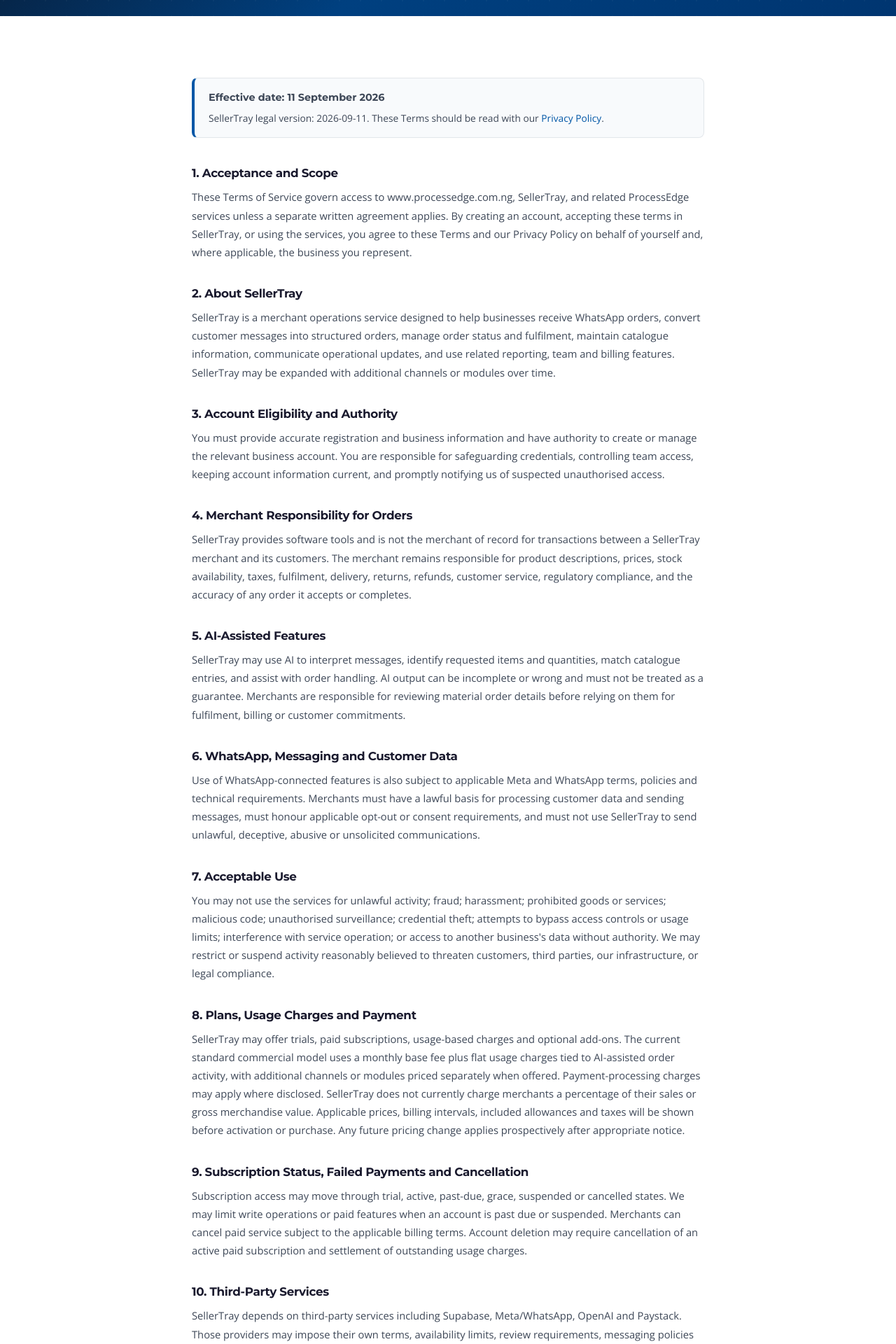
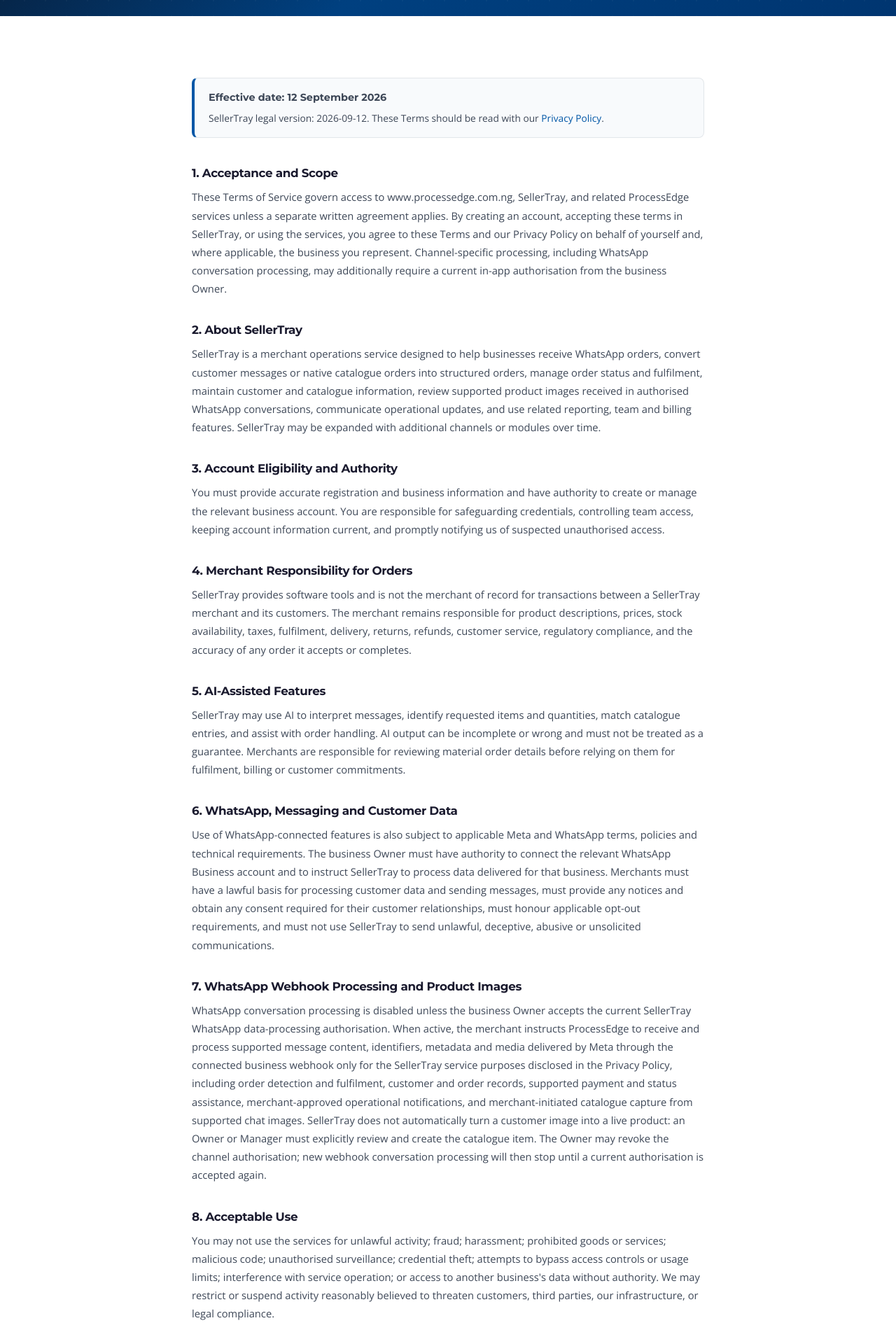
Before and after one commit to olayemigod/processedge-website, a React (Vite) app: page /terms in a window 1280 px wide. Shown: the part 380-2300 px from the top of the page at 70% size. Built offline with nearby package versions, Linux system fonts and the light colour scheme; no server answers; the HTML template or start-up script is replaced by a standard one.

Commit message:
legal: version SellerTray WhatsApp processing terms

```diff
--- a/src/pages/Terms.tsx
+++ b/src/pages/Terms.tsx
@@ -3,18 +3,18 @@
 import CTASection from '../components/CTASection'
 import { BRAND_NAME, BRAND_DOMAIN, BRAND_EMAIL } from '../config'
 
-const EFFECTIVE_DATE = '11 September 2026'
+const EFFECTIVE_DATE = '12 September 2026'
 
 export default function Terms() {
   const { pathname } = useLocation()
   const sections = [
     {
       title: '1. Acceptance and Scope',
-      body: `These Terms of Service govern access to ${BRAND_DOMAIN}, SellerTray, and related ProcessEdge services unless a separate written agreement applies. By creating an account, accepting these terms in SellerTray, or using the services, you agree to these Terms and our Privacy Policy on behalf of yourself and, where applicable, the business you represent.`,
+      body: `These Terms of Service govern access to ${BRAND_DOMAIN}, SellerTray, and related ProcessEdge services unless a separate written agreement applies. By creating an account, accepting these terms in SellerTray, or using the services, you agree to these Terms and our Privacy Policy on behalf of yourself and, where applicable, the business you represent. Channel-specific processing, including WhatsApp conversation processing, may additionally require a current in-app authorisation from the business Owner.`,
     },
     {
       title: '2. About SellerTray',
-      body: 'SellerTray is a merchant operations service designed to help businesses receive WhatsApp orders, convert customer messages into structured orders, manage order status and fulfilment, maintain catalogue information, communicate operational updates, and use related reporting, team and billing features. SellerTray may be expanded with additional channels or modules over time.',
+      body: 'SellerTray is a merchant operations service designed to help businesses receive WhatsApp orders, convert customer messages or native catalogue orders into structured orders, manage order status and fulfilment, maintain customer and catalogue information, review supported product images received in authorised WhatsApp conversations, communicate operational updates, and use related reporting, team and billing features. SellerTray may be expanded with additional channels or modules over time.',
     },
     {
       title: '3. Account Eligibility and Authority',
@@ -30,54 +30,58 @@
     },
     {
       title: '6. WhatsApp, Messaging and Customer Data',
-      body: 'Use of WhatsApp-connected features is also subject to applicable Meta and WhatsApp terms, policies and technical requirements. Merchants must have a lawful basis for processing customer data and sending messages, must honour applicable opt-out or consent requirements, and must not use SellerTray to send unlawful, deceptive, abusive or unsolicited communications.',
+      body: 'Use of WhatsApp-connected features is also subject to applicable Meta and WhatsApp terms, policies and technical requirements. The business Owner must have authority to connect the relevant WhatsApp Business account and to instruct SellerTray to process data delivered for that business. Merchants must have a lawful basis for processing customer data and sending messages, must provide any notices and obtain any consent required for their customer relationships, must honour applicable opt-out requirements, and must not use SellerTray to send unlawful, deceptive, abusive or unsolicited communications.',
     },
     {
-      title: '7. Acceptable Use',
+      title: '7. WhatsApp Webhook Processing and Product Images',
+      body: 'WhatsApp conversation processing is disabled unless the business Owner accepts the current SellerTray WhatsApp data-processing authorisation. When active, the merchant instructs ProcessEdge to receive and process supported message content, identifiers, metadata and media delivered by Meta through the connected business webhook only for the SellerTray service purposes disclosed in the Privacy Policy, including order detection and fulfilment, customer and order records, supported payment and status assistance, merchant-approved operational notifications, and merchant-initiated catalogue capture from supported chat images. SellerTray does not automatically turn a customer image into a live product: an Owner or Manager must explicitly review and create the catalogue item. The Owner may revoke the channel authorisation; new webhook conversation processing will then stop until a current authorisation is accepted again.',
+    },
+    {
+      title: '8. Acceptable Use',
       body: 'You may not use the services for unlawful activity; fraud; harassment; prohibited goods or services; malicious code; unauthorised surveillance; credential theft; attempts to bypass access controls or usage limits; interference with service operation; or access to another business\'s data without authority. We may restrict or suspend activity reasonably believed to threaten customers, third parties, our infrastructure, or legal compliance.',
     },
     {
-      title: '8. Plans, Usage Charges and Payment',
+      title: '9. Plans, Usage Charges and Payment',
       body: 'SellerTray may offer trials, paid subscriptions, usage-based charges and optional add-ons. The current standard commercial model uses a monthly base fee plus flat usage charges tied to AI-assisted order activity, with additional channels or modules priced separately when offered. Payment-processing charges may apply where disclosed. SellerTray does not currently charge merchants a percentage of their sales or gross merchandise value. Applicable prices, billing intervals, included allowances and taxes will be shown before activation or purchase. Any future pricing change applies prospectively after appropriate notice.',
     },
     {
-      title: '9. Subscription Status, Failed Payments and Cancellation',
+      title: '10. Subscription Status, Failed Payments and Cancellation',
       body: 'Subscription access may move through trial, active, past-due, grace, suspended or cancelled states. We may limit write operations or paid features when an account is past due or suspended. Merchants can cancel paid service subject to the applicable billing terms. Account deletion may require cancellation of an active paid subscription and settlement of outstanding usage charges.',
     },
     {
-      title: '10. Third-Party Services',
+      title: '11. Third-Party Services',
       body: 'SellerTray depends on third-party services including Supabase, Meta/WhatsApp, OpenAI and Paystack. Those providers may impose their own terms, availability limits, review requirements, messaging policies or payment rules. We are not responsible for third-party outages or policy changes outside our reasonable control, but we will use reasonable efforts to operate supported integrations reliably.',
     },
     {
-      title: '11. Data, Export and Account Deletion',
+      title: '12. Data, Export and Account Deletion',
       body: 'Our processing of personal data is described in the Privacy Policy. Eligible business owners may request supported exports of their SellerTray business data. SellerTray provides an account-deletion process, subject to safeguards for active subscriptions, unsettled usage, security and legal obligations. Deleting an owner account may delete the business data owned by that account, so users should export required records first.',
     },
     {
-      title: '12. Intellectual Property',
+      title: '13. Intellectual Property',
       body: `The services, software, website, documentation, ProcessEdge and SellerTray branding, and related intellectual property belong to ${BRAND_NAME} or its licensors. Merchants retain ownership of their business content and grant us only the rights reasonably necessary to host, process, transmit and otherwise use that content to provide and secure the services.`,
     },
     {
-      title: '13. Service Changes, Beta Features and Availability',
+      title: '14. Service Changes, Beta Features and Availability',
       body: 'We may improve, replace or discontinue features, integrations or beta functionality. We do not guarantee uninterrupted availability, delivery of every third-party message, or compatibility with every external platform. Where a material change significantly affects a paid service, we will provide reasonable notice when practicable.',
     },
     {
-      title: '14. Suspension and Termination',
+      title: '15. Suspension and Termination',
       body: 'We may suspend or terminate access for material breach, unlawful use, serious security risk, fraud, non-payment, repeated policy violations, or where required by law or a third-party platform on which the service depends. Users may stop using the service and may cancel or delete eligible accounts through the available account controls.',
     },
     {
-      title: '15. Disclaimers and Limitation of Liability',
+      title: '16. Disclaimers and Limitation of Liability',
       body: `To the extent permitted by law, the services are provided on an "as available" basis. ${BRAND_NAME} does not warrant that AI output, third-party integrations or network-dependent communications will always be accurate, complete, uninterrupted or error-free. To the extent permitted by applicable law, ProcessEdge is not liable for indirect, incidental, special or consequential loss arising from use of the services, including loss caused by a merchant's fulfilment decision or a third-party platform failure.`,
     },
     {
-      title: '16. Governing Law',
+      title: '17. Governing Law',
       body: 'These Terms are governed by the laws of the Federal Republic of Nigeria. Courts of competent jurisdiction in Nigeria will have jurisdiction over disputes that cannot be resolved amicably, subject to any mandatory rights under applicable law.',
     },
     {
-      title: '17. Changes to These Terms',
+      title: '18. Changes to These Terms',
       body: 'We may update these Terms as the services, pricing or legal requirements evolve. We will publish the revised terms with an updated effective date and, where required, notify users or request renewed acceptance before continued use.',
     },
     {
-      title: '18. Contact',
+      title: '19. Contact',
       body: `For questions about these Terms or SellerTray service conditions, contact ${BRAND_NAME} at ${BRAND_EMAIL}.`,
     },
   ]
@@ -114,8 +118,8 @@
               Effective date: {EFFECTIVE_DATE}
             </p>
             <p style={{ fontSize: '0.86rem', color: 'var(--text-body)', lineHeight: 1.65, margin: 0 }}>
-              SellerTray legal version: 2026-09-11. These Terms should be read with our{' '}
-              <Link to="/privacy">Privacy Policy</Link>.
+              SellerTray legal version: 2026-09-12. These Terms should be read with our{' '}
+              <Link to="/sellertray/privacy">Privacy Policy</Link>.
             </p>
           </div>
 
@@ -131,7 +135,7 @@
           ))}
 
           <div style={{ marginTop: 48, paddingTop: 24, borderTop: '1px solid var(--grey-border)', display: 'flex', gap: 14, flexWrap: 'wrap' as const }}>
-            <Link to="/privacy" className="btn btn-primary">Privacy Policy</Link>
+            <Link to="/sellertray/privacy" className="btn btn-primary">Privacy Policy</Link>
             <Link to="/sellertray/account-deletion" className="btn btn-secondary">SellerTray Account Deletion</Link>
           </div>
         </div>
@@ -143,7 +147,7 @@
         primaryLabel="Contact Us"
         primaryTo="/contact"
         secondaryLabel="Privacy Policy"
-        secondaryTo="/privacy"
+        secondaryTo="/sellertray/privacy"
       />
     </div>
   )
```
